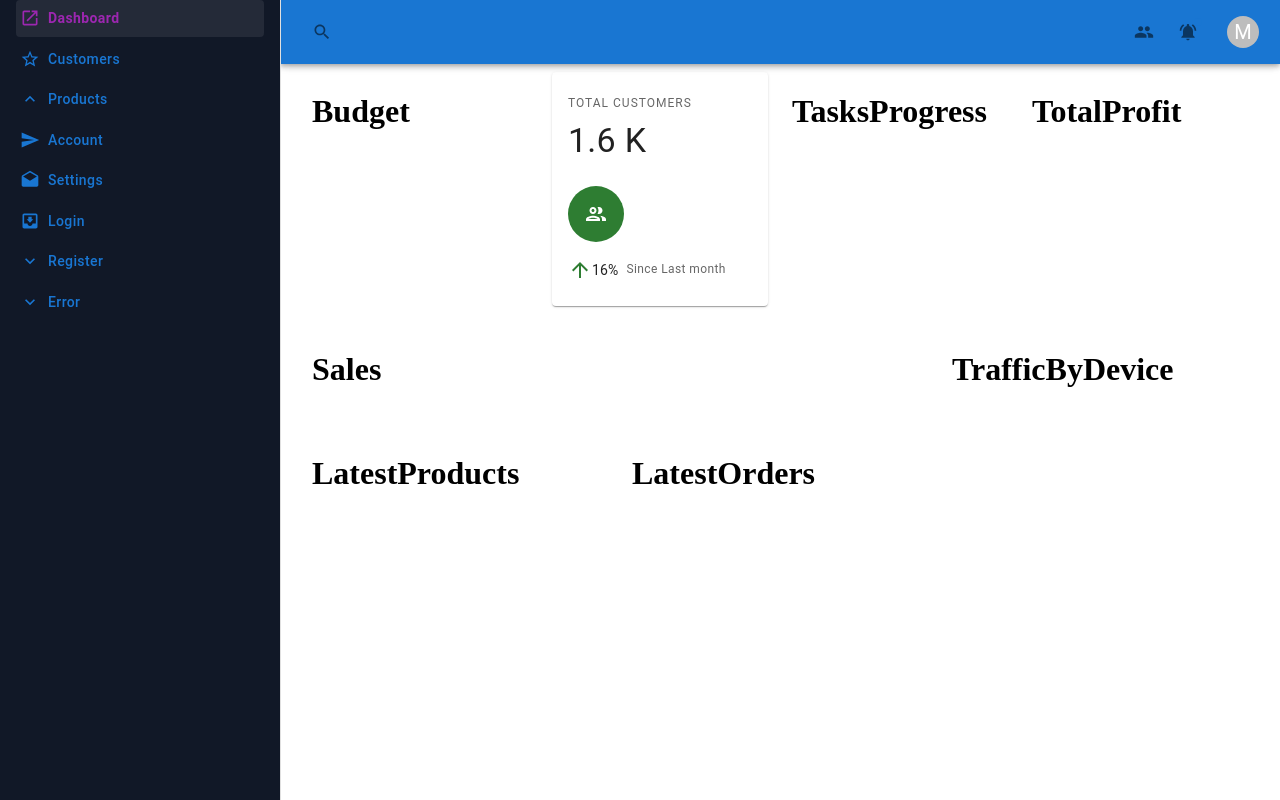
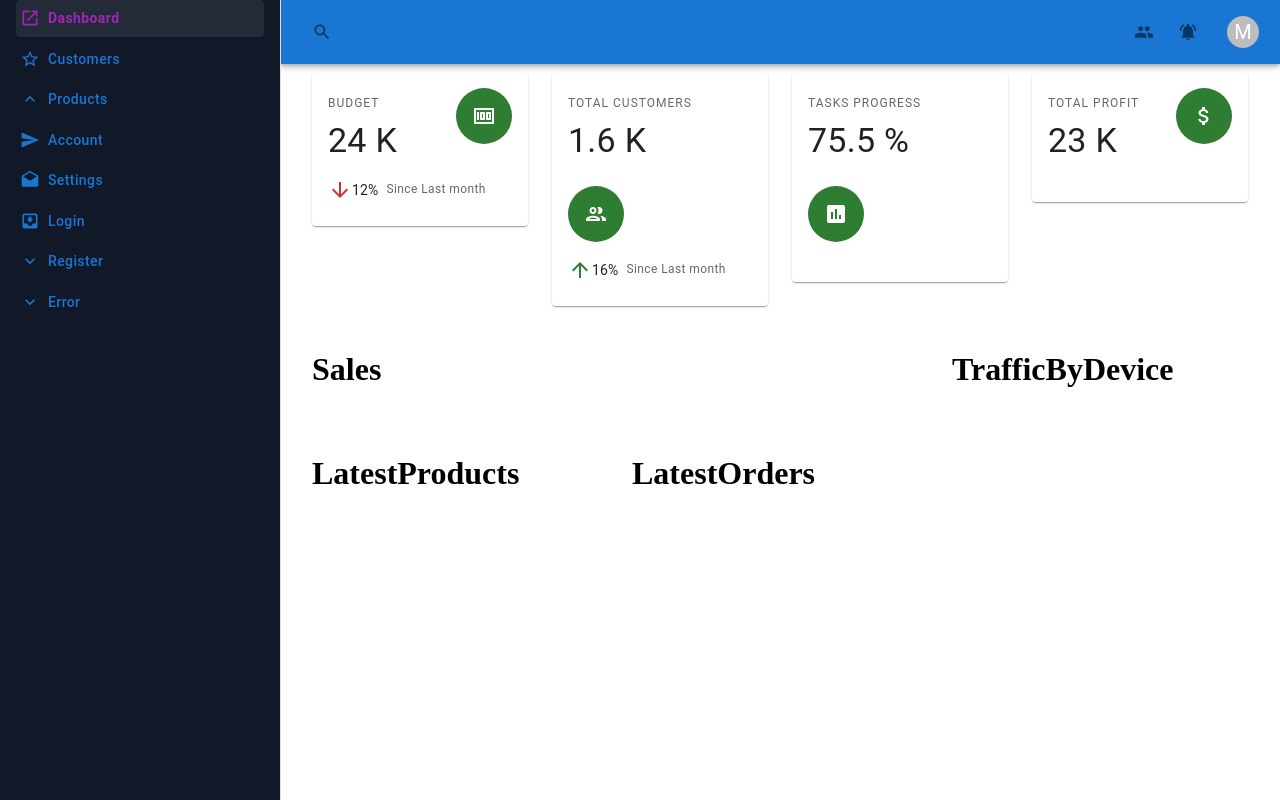
Before and after one commit to LeoD-E1/my-dashboard, a React (Create React App) app: page /dashboard in a window 1280 px wide. Built offline with nearby package versions, Linux system fonts and the light colour scheme.

Commit message:
added the other cards

```diff
--- a/src/components/Card.tsx
+++ b/src/components/Card.tsx
@@ -1,6 +1,5 @@
 import React from 'react'
 import { Avatar, Box, Card, CardContent, Grid, Typography } from '@mui/material';
-// import CircleIcon from '@mui/icons-material/Circle';
 import {ArrowUpward, ArrowDownward, Circle} from '@mui/icons-material';
 import  * as MuiIcons from "@mui/icons-material"
 
@@ -8,7 +7,7 @@ type CardProps = {
   icon?: keyof typeof MuiIcons,
   title: string,
   quantity: { number: number, unit: string },
-  situation: { move: 'up' | 'down', percentage: string, description: string },
+  situation?: { move: 'up' | 'down'| "", percentage: string, description: string },
 }
 
 const CardTemplate = (props: CardProps) => {
@@ -63,7 +62,9 @@ const CardTemplate = (props: CardProps) => {
         }}
       >
         {
-          situation.move === 'up' ? <ArrowUpward color="success" /> : <ArrowDownward color="error" />
+          situation?.move === 'up'
+          ? <ArrowUpward color="success" />
+          : situation?.move === 'down' ? <ArrowDownward color="error" /> : null
         }
         <Typography
           variant="body2"
@@ -71,13 +72,13 @@ const CardTemplate = (props: CardProps) => {
             mr: 1
           }}
         >
-          {situation.percentage}
+          {situation?.percentage}
         </Typography>
         <Typography
           color="textSecondary"
           variant="caption"
         >
-          {situation.description}
+          {situation?.description}
         </Typography>
       </Box>
     </CardContent>
--- a/src/views/UserLoggedIn/Dashboard/Dashboard.tsx
+++ b/src/views/UserLoggedIn/Dashboard/Dashboard.tsx
@@ -3,6 +3,9 @@ import { Box, Container, Grid } from '@mui/material';
 import DashboardLayout from './components/DashboardLayout';
 // import { DashboardNavbar } from './dashboard-navbar';
 import TotalCustomers from './components/TotalCustomers'
+import BudgetCard from './components/Budget';
+import TasksProgress from './components/TasksProgress';
+import TotalProfitCard from './components/TotalProfitCard';
 
 const Dashboard = () => (
   <>
@@ -25,8 +28,7 @@ const Dashboard = () => (
             xl={3}
             xs={12}
           >
-            {/* <Budget />  */}
-            <h1>Budget</h1>
+            <BudgetCard />
           </Grid>
           <Grid
             item
@@ -44,8 +46,7 @@ const Dashboard = () => (
             sm={6}
             xs={12}
           >
-            {/* <TasksProgress /> */}
-            <h1>TasksProgress</h1>
+            <TasksProgress />
           </Grid>
           <Grid
             item
@@ -54,8 +55,7 @@ const Dashboard = () => (
             sm={6}
             xs={12}
           >
-            {/* <TotalProfit sx={{ height: '100%' }} /> */}
-            <h1>TotalProfit</h1>
+            <TotalProfitCard />
           </Grid>
           <Grid
             item
--- /dev/null
+++ b/src/views/UserLoggedIn/Dashboard/components/Budget.tsx
@@ -0,0 +1,17 @@
+
+import CardTemplate from "components/Card";
+
+const BudgetCard = () => (
+  <CardTemplate
+    icon={"Money"}
+    title={"budget"}
+    quantity={{ number: 24, unit: "K" }}
+    situation={{
+      move: "down",
+      percentage: "12%",
+      description: "Since Last month",
+    }}
+  />
+);
+
+export default BudgetCard;
--- /dev/null
+++ b/src/views/UserLoggedIn/Dashboard/components/TasksProgress.tsx
@@ -0,0 +1,16 @@
+import CardTemplate from "components/Card";
+
+const TasksProgress = () => (
+  <CardTemplate
+    icon={"InsertChart"}
+    title={"Tasks Progress"}
+    quantity={{ number: 75.5, unit: "%" }}
+    situation={{
+      move: "",
+      percentage: "",
+      description: "",
+    }}
+  />
+);
+
+export default TasksProgress;
--- /dev/null
+++ b/src/views/UserLoggedIn/Dashboard/components/TotalProfitCard.tsx
@@ -0,0 +1,17 @@
+
+import CardTemplate from "components/Card";
+
+const TotalProfitCard = () => (
+  <CardTemplate
+    icon={"AttachMoney"}
+    title={"Total profit"}
+    quantity={{ number: 23, unit: "K" }}
+    // situation={{
+    //   move: "down",
+    //   percentage: "12%",
+    //   description: "Since Last month",
+    // }}
+  />
+);
+
+export default TotalProfitCard;
```
